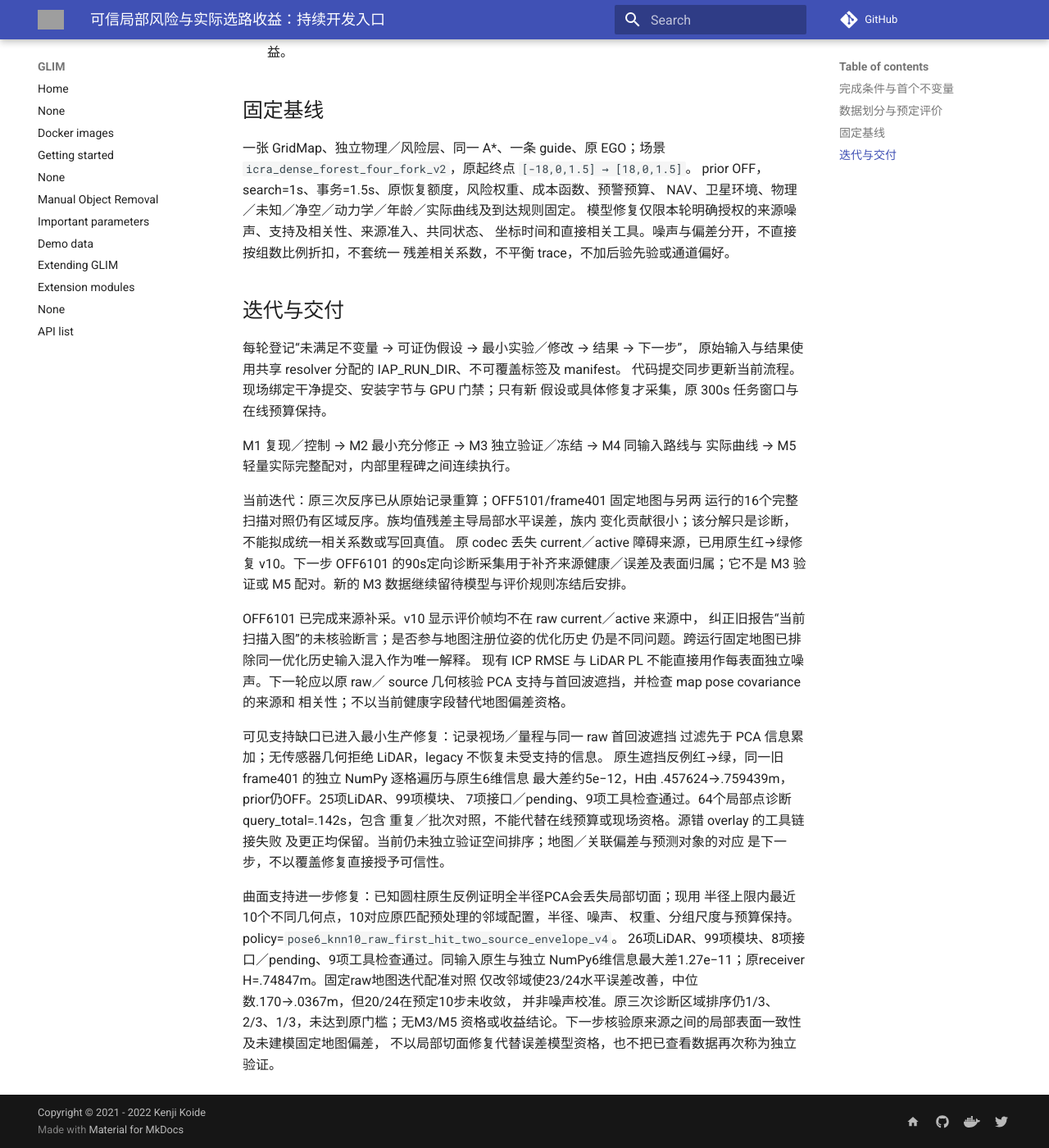
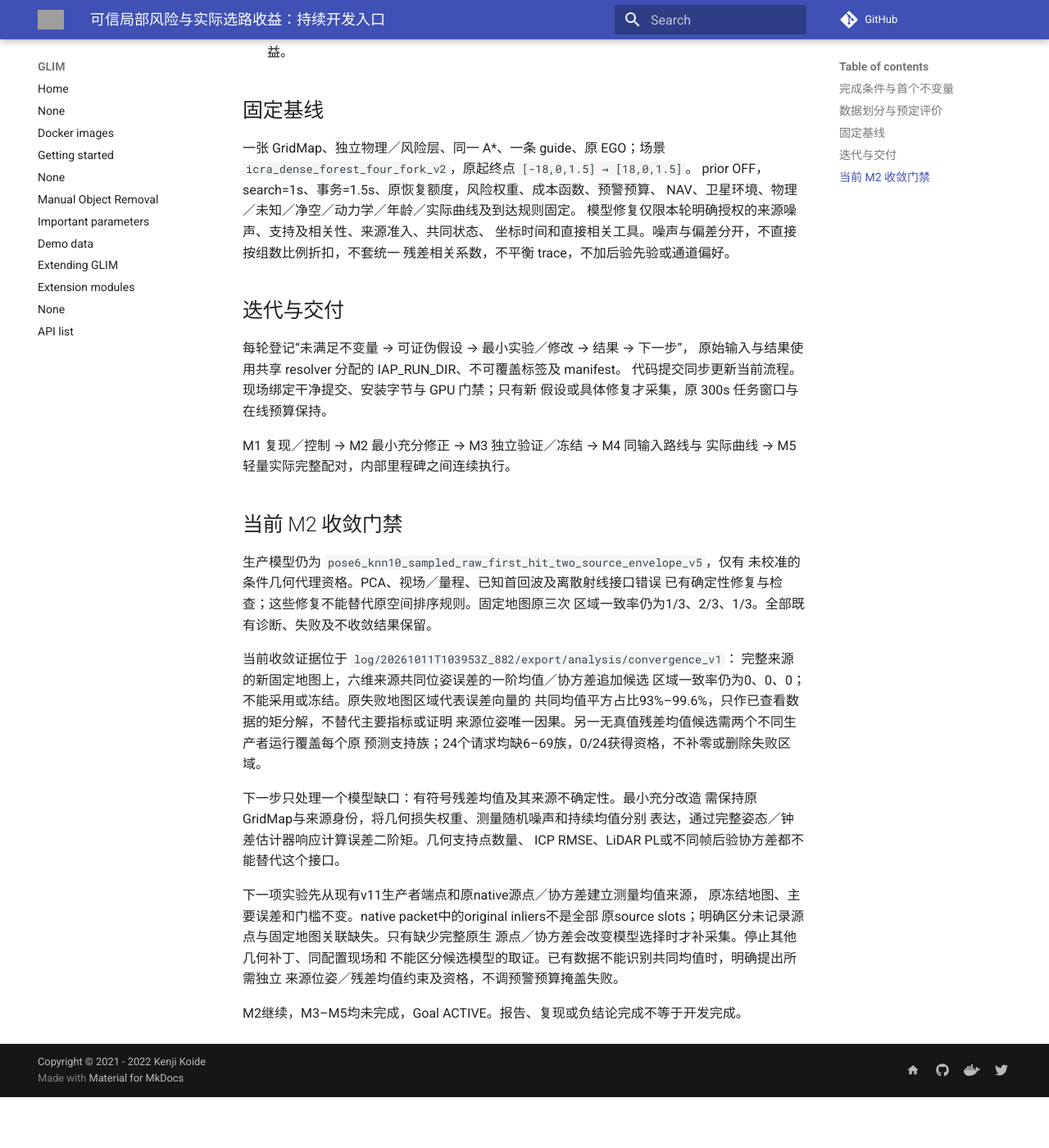
Before and after one commit to Printeger/iap, an MkDocs documentation site: the page built from docs/dev_predictor/credible_local_risk_goal.md, in a window 1280 px wide and 1400 px high, scrolled down 1032 px. Shown: the whole window at 82% size. Built offline with MkDocs 1.6.1 and Material for MkDocs 9.7.7, drawn with Linux system fonts in a browser that asks for light colours; nearby versions of some CDN libraries; comment, search, counter and statistics services are not loaded; after the commit the page ends 2370 px from its top, so only the background shows below that; some of the changed text lies outside the part shown; grey boxes are pictures that could not be loaded.

Commit message:
docs(predictor): converge failed ordering work on residual mean model

```diff
--- a/docs/dev_predictor/credible_local_risk_goal.md
+++ b/docs/dev_predictor/credible_local_risk_goal.md
@@ -12,12 +12,11 @@
 完整 OFF/ON 配对按原规则到达且独立指标改善。负结果继续归因与修复；缺失
 不计通过。单组配对只构成开发观察，不授予统计安全或跨场景资格。
 
-目前已知：三个旧运行全路线相关性为正，但区域一致率仅 1/3、2/3、2/3。
-最早尚未建立的不变量是固定同一地图与独立观测的空间比较：旧模型和评价
-每个请求的地图不同，原报告提出当前扫描参与地图，但此前没有完整 raw
-来源证明。地图自相关是待排除假设，不能
-预定为唯一根因。已有普通 confirmed pending、保护失效保留请求、执行身份
-及取消检查的修复必须保留。
+目前已知：固定同一地图、不同生产者扫描与原参考／共同未知量的对照已经
+成立，原三次区域排序仍失败。最早未满足的不变量现在是预测对象：条件于
+固定无偏地图的逆信息矩阵不能单独表达主要实际局部增量误差中的持续均值。
+不要重启已完成的来源留出、坐标时间或局部几何核查。已有普通 confirmed
+pending、保护失效保留请求、执行身份及取消检查的修复必须保留。
 
 ## 数据划分与预定评价
 
@@ -58,35 +57,30 @@ NAV、卫星环境、物理／未知／净空／动力学／年龄／实际曲
 M1 复现／控制 → M2 最小充分修正 → M3 独立验证／冻结 → M4 同输入路线与
 实际曲线 → M5 轻量实际完整配对，内部里程碑之间连续执行。
 
-当前迭代：原三次反序已从原始记录重算；OFF5101/frame401 固定地图与另两
-运行的16个完整扫描对照仍有区域反序。族均值残差主导局部水平误差，族内
-变化贡献很小；该分解只是诊断，不能拟成统一相关系数或写回真值。
-原 codec 丢失 current／active 障碍来源，已用原生红→绿修复 v10。下一步
-OFF6101 的90s定向诊断采集用于补齐来源健康／误差及表面归属；它不是 M3
-验证或 M5 配对。新的 M3 数据继续留待模型与评价规则冻结后安排。
+## 当前 M2 收敛门禁
 
-OFF6101 已完成来源补采。v10 显示评价帧均不在 raw current／active 来源中，
-纠正旧报告“当前扫描入图”的未核验断言；是否参与地图注册位姿的优化历史
-仍是不同问题。跨运行固定地图已排除同一优化历史输入混入作为唯一解释。
-现有 ICP RMSE 与 LiDAR PL 不能直接用作每表面独立噪声。下一轮应以原 raw／
-source 几何核验 PCA 支持与首回波遮挡，并检查 map pose covariance 的来源和
-相关性；不以当前健康字段替代地图偏差资格。
+生产模型仍为 `pose6_knn10_sampled_raw_first_hit_two_source_envelope_v5`，仅有
+未校准的条件几何代理资格。PCA、视场／量程、已知首回波及离散射线接口错误
+已有确定性修复与检查；这些修复不能替代原空间排序规则。固定地图原三次
+区域一致率仍为1/3、2/3、1/3。全部既有诊断、失败及不收敛结果保留。
 
-可见支持缺口已进入最小生产修复：记录视场／量程与同一 raw 首回波遮挡
-过滤先于 PCA 信息累加；无传感器几何拒绝 LiDAR，legacy 不恢复未受支持的信息。
-原生遮挡反例红→绿，同一旧 frame401 的独立 NumPy 逐格遍历与原生6维信息
-最大差约5e−12，H由 .457624→.759439m，prior仍OFF。25项LiDAR、99项模块、
-7项接口／pending、9项工具检查通过。64个局部点诊断 query_total=.142s，包含
-重复／批次对照，不能代替在线预算或现场资格。源错 overlay 的工具链接失败
-及更正均保留。当前仍未独立验证空间排序；地图／关联偏差与预测对象的对应
-是下一步，不以覆盖修复直接授予可信性。
+当前收敛证据位于 `log/20261011T103953Z_882/export/analysis/convergence_v1`：
+完整来源的新固定地图上，六维来源共同位姿误差的一阶均值／协方差追加候选
+区域一致率仍为0、0、0；不能采用或冻结。原失败地图区域代表误差向量的
+共同均值平方占比93%–99.6%，只作已查看数据的矩分解，不替代主要指标或证明
+来源位姿唯一因果。另一无真值残差均值候选需两个不同生产者运行覆盖每个原
+预测支持族；24个请求均缺6–69族，0/24获得资格，不补零或删除失败区域。
 
-曲面支持进一步修复：已知圆柱原生反例证明全半径PCA会丢失局部切面；现用
-半径上限内最近10个不同几何点，10对应原匹配预处理的邻域配置，半径、噪声、
-权重、分组尺度与预算保持。policy=`pose6_knn10_raw_first_hit_two_source_envelope_v4`。
-26项LiDAR、99项模块、8项接口／pending、9项工具检查通过。同输入原生与独立
-NumPy6维信息最大差1.27e−11；原receiver H=.74847m。固定raw地图迭代配准对照
-仅改邻域使23/24水平误差改善，中位数.170→.0367m，但20/24在预定10步未收敛，
-并非噪声校准。原三次诊断区域排序仍1/3、2/3、1/3，未达到原门槛；无M3/M5
-资格或收益结论。下一步核验原来源之间的局部表面一致性及未建模固定地图偏差，
-不以局部切面修复代替误差模型资格，也不把已查看数据再次称为独立验证。
+下一步只处理一个模型缺口：有符号残差均值及其来源不确定性。最小充分改造
+需保持原GridMap与来源身份，将几何损失权重、测量随机噪声和持续均值分别
+表达，通过完整姿态／钟差估计器响应计算误差二阶矩。几何支持点数量、
+ICP RMSE、LiDAR PL或不同帧后验协方差都不能替代这个接口。
+
+下一项实验先从现有v11生产者端点和原native源点／协方差建立测量均值来源，
+原冻结地图、主要误差和门槛不变。native packet中的original inliers不是全部
+原source slots；明确区分未记录源点与固定地图关联缺失。只有缺少完整原生
+源点／协方差会改变模型选择时才补采集。停止其他几何补丁、同配置现场和
+不能区分候选模型的取证。已有数据不能识别共同均值时，明确提出所需独立
+来源位姿／残差均值约束及资格，不调预警预算掩盖失败。
+
+M2继续，M3–M5均未完成，Goal ACTIVE。报告、复现或负结论完成不等于开发完成。
```
Also changed, not shown: docs/spec/ego_based_planning_flow.md (+15 -0 lines).
